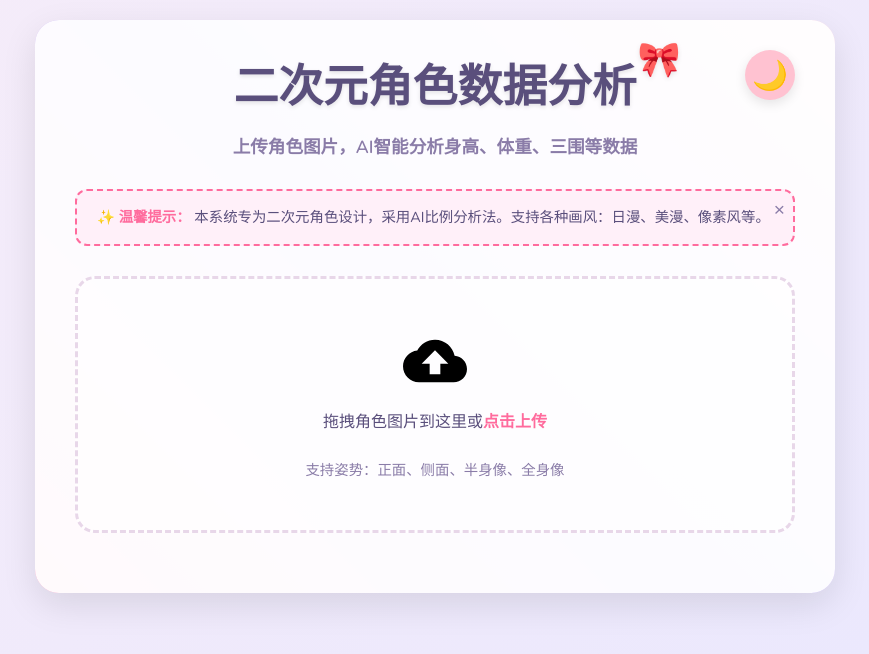
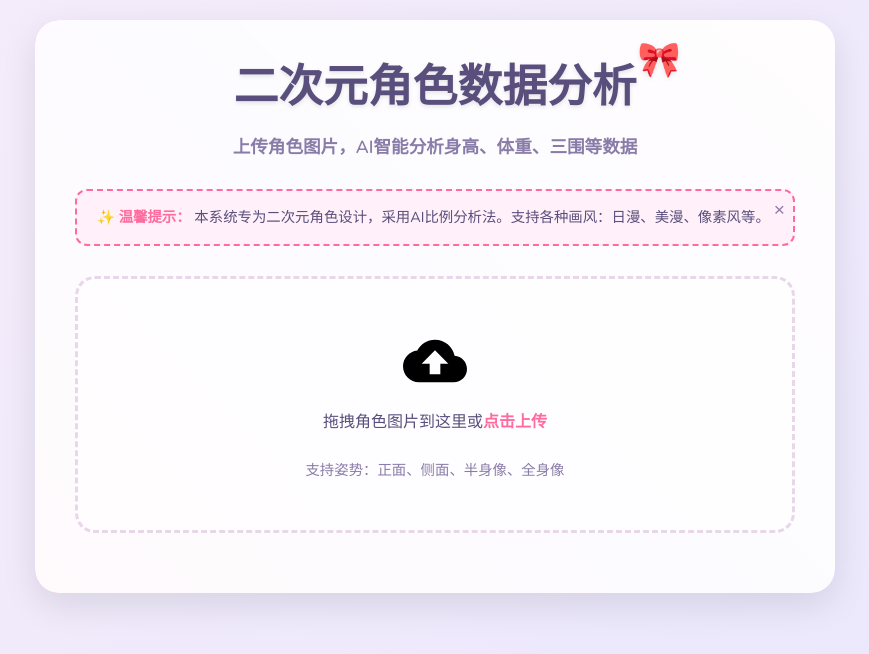
Before and after one commit to wayox/wayox.github.io, a plain HTML site: page gemini/index.html in a window 1280 px wide. Shown: the whole page, without its empty margins (205-1074 px from the left). Drawn offline with nearby package versions, Linux system fonts and the light colour scheme.

Commit message:
Update index.html

```diff
--- a/gemini/index.html
+++ b/gemini/index.html
@@ -11,7 +11,6 @@
 </head>
 <body>
     <div class="container">
-        <button id="theme-toggle" class="theme-toggle" aria-label="切换主题">🌙</button>
         <header>
             <h1>二次元角色数据分析</h1>
             <p class="subtitle">上传角色图片，AI智能分析身高、体重、三围等数据</p>
```
